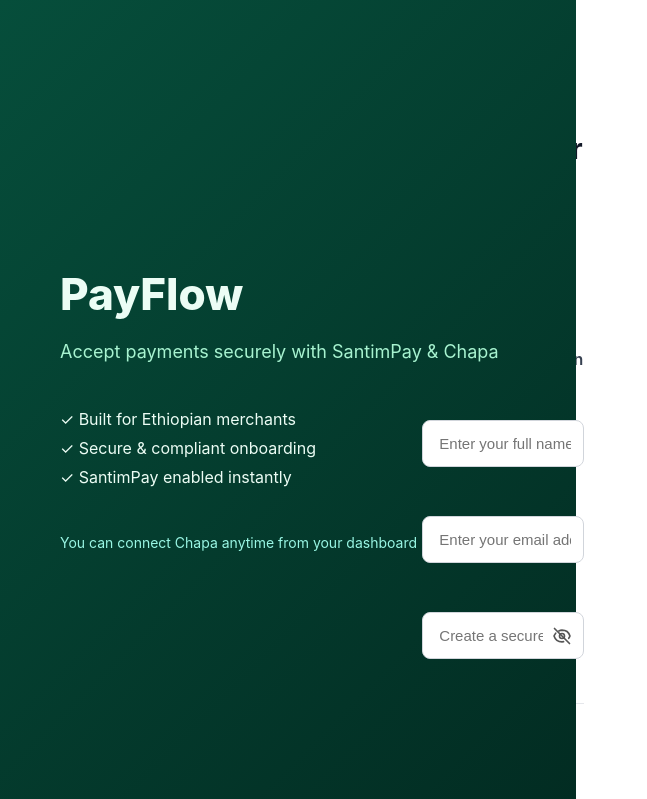
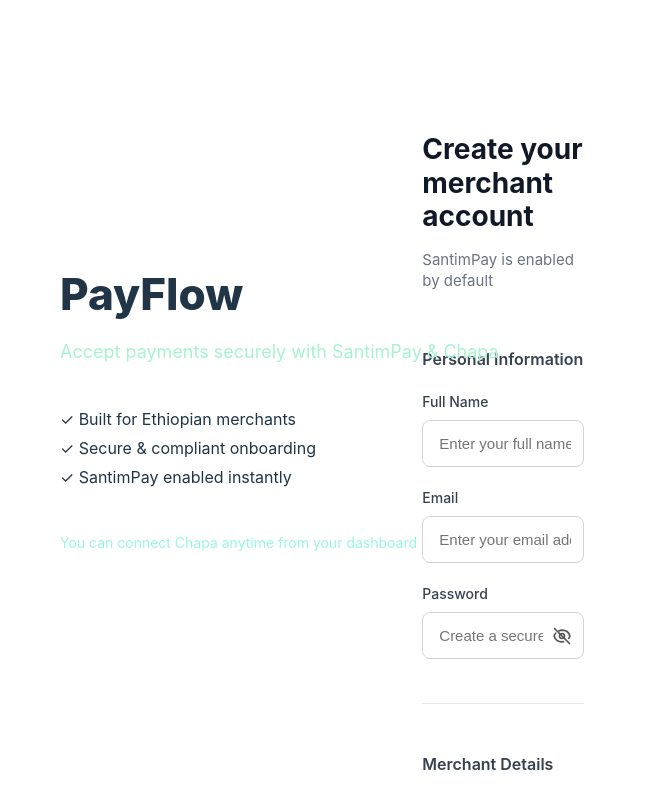
Before and after one commit to reku7/paylink-pro, a React app in the folder frontend/: page /register in a window 1280 px wide. Shown: the top 799 px of the page, without its empty margins (0-647 px from the left). Built offline with nearby package versions, Linux system fonts and the light colour scheme; no server answers; the HTML template or start-up script is replaced by a standard one.

Commit message:
fix alignment

```diff
--- a/frontend/src/pages/Register.jsx
+++ b/frontend/src/pages/Register.jsx
@@ -303,22 +303,17 @@
 /* ---------- Fixed Styles with Proper Centering ---------- */
 const styles = {
   page: {
-    display: "flex",
     minHeight: "100vh",
     fontFamily: "'Inter', sans-serif",
     margin: 0,
-    overflow: "hidden",
   },
 
   sidebar: {
+    position: "fixed",
     width: "45%",
-    background: "linear-gradient(135deg, #064e3b 0%, #022c22 100%)",
-    color: "#ecfdf5",
-    position: "fixed",
     top: 0,
     left: 0,
     bottom: 0,
-    overflowY: "auto",
   },
 
   sidebarInner: {
@@ -363,11 +358,9 @@
   },
 
   main: {
-    flex: 1,
+    marginLeft: "45%",
     padding: "60px",
-    marginLeft: "45%",
     minHeight: "100vh",
-    boxSizing: "border-box",
     overflowY: "auto",
   },
 
@@ -375,7 +368,6 @@
     background: "#fff",
     borderRadius: 16,
     padding: 50,
-    minHeight: "calc(100vh - 120px)",
     boxSizing: "border-box",
   },
 
```
